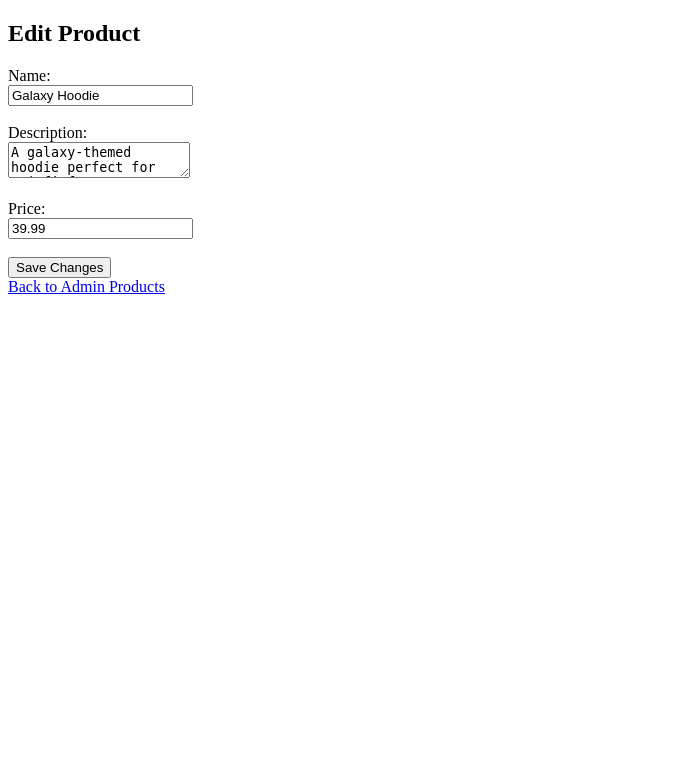
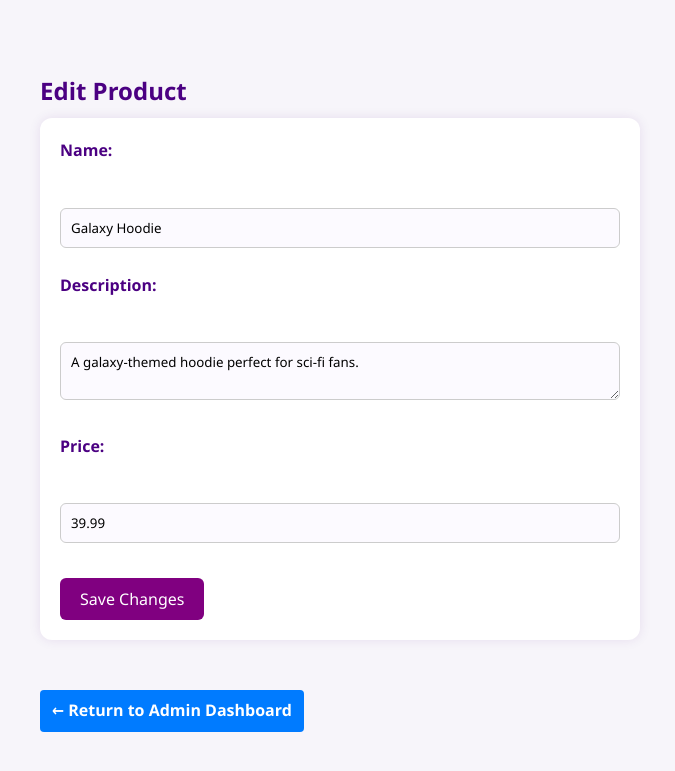
Before and after one commit to AWDarkSki/-CISC-450-Final-Project, a Flask app: page /admin/products/edit/1 in a window 1280 px wide. Shown: the top 771 px of the page, without its empty margins (0-675 px from the left). Run offline with Flask 3, Linux system fonts and the light colour scheme; a user stored in the database is signed in; data comes from the database, SQL or seed files in the repository; both versions use the stored data as it was after the commit.

Commit message:
Update 4
Changes:
- Added css style sheet
- Added feature to allow admins to add/remove conventions
-

```diff
--- a/app.py
+++ b/app.py
@@ -357,6 +357,51 @@ def edit_product(product_id):
 
     return render_template('edit_product.html', product=product_dict)
 
+@app.route('/admin/conventions', methods=['GET', 'POST'])
+@login_required
+def manage_conventions():
+    if current_user.role != 'admin':
+        return "Access denied", 403
+
+    conn = sqlite3.connect('convention_clothing_catalogue.db')
+    conn.row_factory = sqlite3.Row
+    cursor = conn.cursor()
+
+    if request.method == 'POST':
+        name = request.form['name']
+        date_start = request.form['date_start']
+        date_end = request.form['date_end']
+        location = request.form['location']
+
+        cursor.execute("""
+            INSERT INTO Conventions (name, date_start, date_end, location)
+            VALUES (?, ?, ?, ?)
+        """, (name, date_start, date_end, location))
+        conn.commit()
+
+    cursor.execute("SELECT * FROM Conventions ORDER BY date_start")
+    conventions = cursor.fetchall()
+    conn.close()
+
+    return render_template('admin_conventions.html', conventions=conventions)
+
+@app.route('/admin/conventions/delete/<int:convention_id>', methods=['POST'])
+@login_required
+def delete_convention(convention_id):
+    if current_user.role != 'admin':
+        return "Access denied", 403
+
+    conn = sqlite3.connect('convention_clothing_catalogue.db')
+    cursor = conn.cursor()
+
+    # Remove links first to maintain foreign key integrity
+    cursor.execute("DELETE FROM Product_Convention WHERE convention_id = ?", (convention_id,))
+    cursor.execute("DELETE FROM Conventions WHERE convention_id = ?", (convention_id,))
+    conn.commit()
+    conn.close()
+
+    return redirect(url_for('manage_conventions'))
+
 
 # Run the app
 if __name__ == '__main__':
--- /dev/null
+++ b/static/css/style.css
@@ -0,0 +1,173 @@
+/* Base Reset */
+* {
+    box-sizing: border-box;
+    margin: 0;
+    padding: 0;
+    font-family: 'Segoe UI', Tahoma, Geneva, Verdana, sans-serif;
+}
+
+body {
+    background-color: #f7f5fa;
+    color: #2d004d;
+    padding: 40px;
+    line-height: 1.6;
+}
+
+/* Headings */
+h1, h2 {
+    color: #4b0082;
+}
+
+h1 {
+    font-size: 2rem;
+    margin-bottom: 1rem;
+}
+
+h2 {
+    font-size: 1.5rem;
+    margin-top: 2rem;
+    margin-bottom: 0.5rem;
+}
+
+/* Form Container */
+form {
+    background: #fff;
+    padding: 20px;
+    border-radius: 12px;
+    box-shadow: 0 0 12px rgba(75, 0, 130, 0.1);
+    margin-bottom: 30px;
+    max-width: 600px;
+}
+
+/* Labels & Inputs */
+form label {
+    display: block;
+    margin-bottom: 12px;
+    font-weight: 600;
+    color: #4b0082;
+}
+
+form input[type="text"],
+form input[type="number"],
+form textarea,
+form select {
+    width: 100%;
+    padding: 10px;
+    margin-top: 6px;
+    border: 1px solid #ccc;
+    border-radius: 6px;
+    background: #fcfaff;
+}
+
+/* Buttons */
+form button,
+table form button,
+button {
+    margin-top: 10px;
+    padding: 10px 20px;
+    background-color: #800080;
+    color: #fff;
+    border: none;
+    border-radius: 6px;
+    font-size: 1rem;
+    cursor: pointer;
+    transition: background-color 0.3s ease;
+}
+
+form button:hover,
+table form button:hover,
+button:hover {
+    background-color: #5e006c;
+}
+
+/* Delete button */
+table form button {
+    background-color: #b30059;
+}
+
+table form button:hover {
+    background-color: #900048;
+}
+
+/* Table Styling */
+table {
+    width: 100%;
+    border-collapse: collapse;
+    margin-top: 20px;
+    background: #ffffff;
+    box-shadow: 0 0 10px rgba(128, 0, 128, 0.08);
+    border-radius: 10px;
+    overflow: hidden;
+}
+
+table th, table td {
+    padding: 14px 16px;
+    text-align: left;
+    color: #2d004d;
+}
+
+table thead {
+    background-color: #4b0082;
+    color: #ffffff;
+}
+
+table tbody tr:nth-child(even) {
+    background-color: #f3edf9;
+}
+
+table img {
+    border-radius: 6px;
+    max-width: 60px;
+}
+
+/* Links */
+a {
+    color: #6a0dad;
+    text-decoration: none;
+    font-weight: bold;
+    margin-top: 20px;
+    display: inline-block;
+}
+
+a:hover {
+    text-decoration: underline;
+}
+
+/* Modal Overlay */
+#modal-overlay {
+    position: fixed;
+    top: 0;
+    left: 0;
+    width: 100%;
+    height: 100%;
+    background-color: rgba(45, 0, 77, 0.5);
+    z-index: 999;
+    display: none;
+}
+
+/* Product Detail Modal */
+#product-detail {
+    position: fixed;
+    top: 50%;
+    left: 50%;
+    transform: translate(-50%, -50%);
+    background: #ffffff;
+    border-radius: 12px;
+    padding: 20px 30px;
+    box-shadow: 0 0 20px rgba(0, 0, 0, 0.3);
+    z-index: 1000;
+    max-width: 400px;
+    width: 90%;
+    display: none;
+}
+
+#product-detail img {
+    max-width: 100%;
+    height: auto;
+    border-radius: 8px;
+    margin: 10px 0;
+}
+
+#product-detail p {
+    margin: 8px 0;
+}
--- a/templates/edit_product.html
+++ b/templates/edit_product.html
@@ -2,6 +2,7 @@
 <html>
 <head>
     <title>Edit Product</title>
+    <link rel="stylesheet" href="/static/css/style.css">
 </head>
 <body>
     <h2>Edit Product</h2>
@@ -17,6 +18,8 @@
 
         <button type="submit">Save Changes</button>
     </form>
-    <a href="{{ url_for('admin_products') }}">Back to Admin Products</a>
+    <a href="{{ url_for('admin_products') }}" style="padding: 8px 12px; background-color: #007BFF; color: white; text-decoration: none; border-radius: 4px;">
+    ← Return to Admin Dashboard
+</a>
 </body>
 </html>
--- a/templates/login.html
+++ b/templates/login.html
@@ -1,3 +1,7 @@
+<head>
+    <link rel="stylesheet" href="/static/css/style.css">
+</head>
+
 <h2>Login</h2>
 <form method="POST">
     <input name="email" type="email" placeholder="Email" required><br>
--- a/templates/register.html
+++ b/templates/register.html
@@ -1,3 +1,6 @@
+<head>
+    <link rel="stylesheet" href="/static/css/style.css">
+</head>
 <h2>Register</h2>
 <form method="POST">
     <input name="first_name" placeholder="First Name" required><br>
--- a/templates/wishlist.html
+++ b/templates/wishlist.html
@@ -41,6 +41,8 @@
     <p>You have no items in your wishlist.</p>
     {% endif %}
 
-    <p><a href="/">Return to Catalogue</a></p>
+    <a href="/" style="padding: 8px 12px; background-color: #007BFF; color: white; text-decoration: none; border-radius: 4px;">
+    ← Return to Catalogue
+</a>
 </body>
 </html>
```
Also changed, not shown: static/js/index.js (+23 -31 lines), templates/admin_conventions.html (added, +48 -0 lines), templates/admin_products.html (+52 -15 lines), templates/index.html (+15 -6 lines), convention_clothing_catalogue.db.
